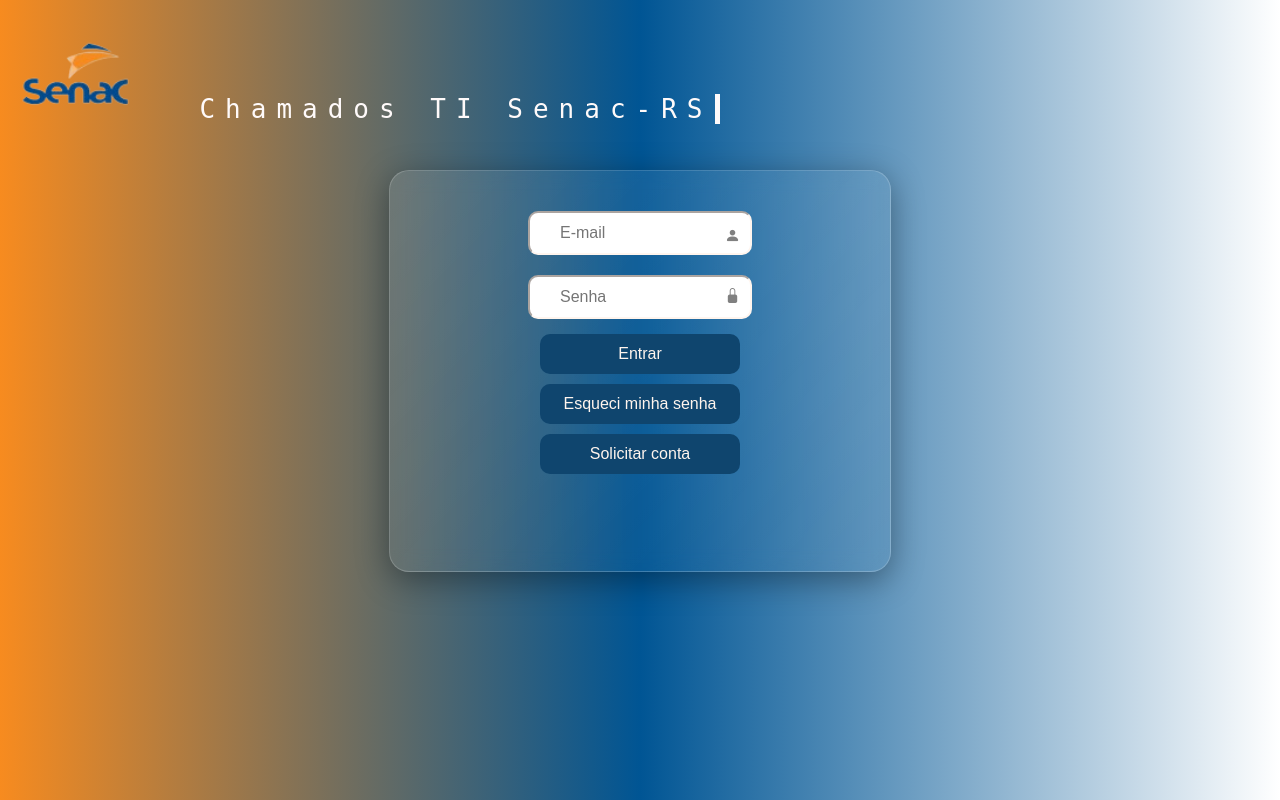
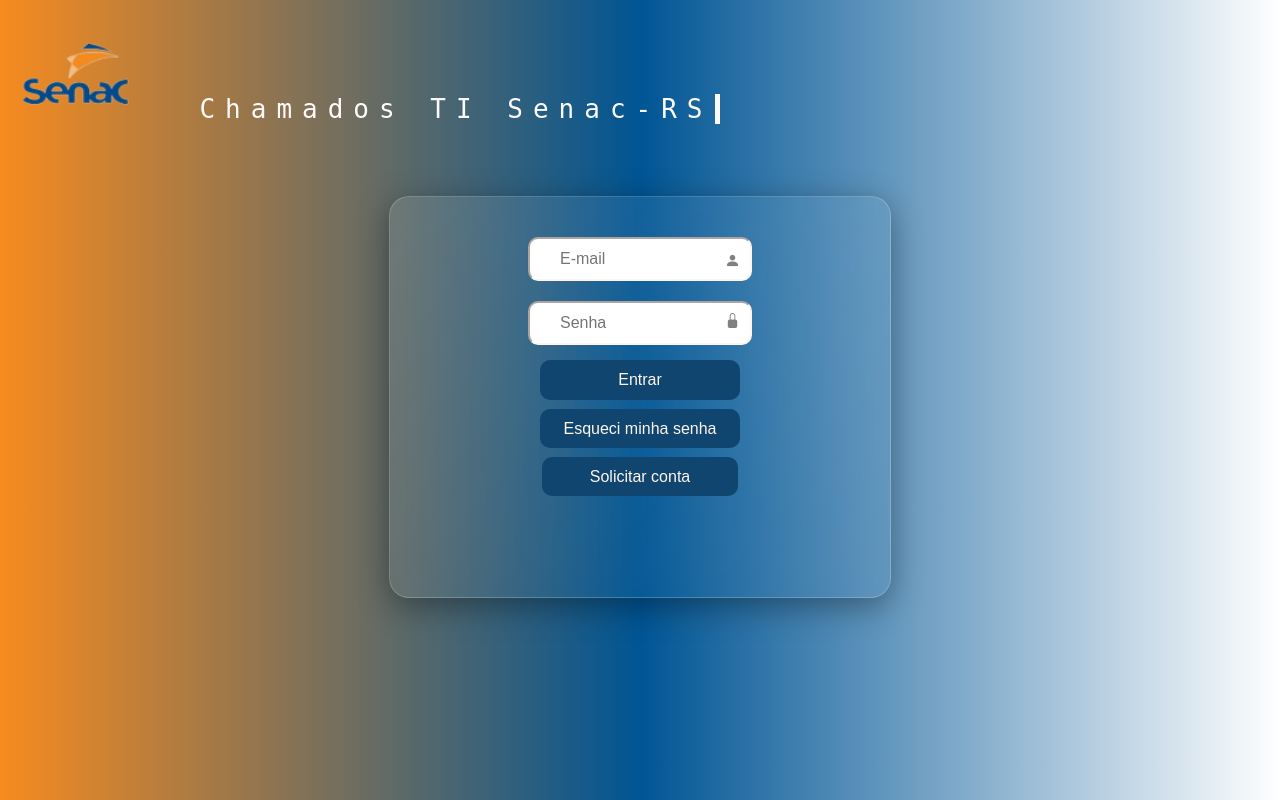
Before and after one commit to Raul-Rotilli/chamadosti_senac, a Flask app: page / in a window 1280 px wide. Run offline with Flask 3, Linux system fonts and the light colour scheme.

Commit message:
Add files via upload
um aviso dois botões do login.html foram modificados para serem um href onde poderão fazer a função mais corretamente

```diff
--- a/templates/login.html
+++ b/templates/login.html
@@ -1,32 +1,39 @@
 <!DOCTYPE html>
 <html lang="en">
-
     <head>
     <meta charset="UTF-8">
     <meta http-equiv="X-UA-Compatible" content="IE=edge">
     <link rel="stylesheet" href="{{ url_for('static', filename='style.css') }}">
     <link rel="stylesheet" href="https://cdn.jsdelivr.net/npm/bootstrap-icons@1.11.3/font/bootstrap-icons.min.css">
+    <link rel="shortcut icon" href="{{url_for('static', filename='favicon.ico')}}"/>
     <title>Login</title>
     <style>
-        body {
+        body{
 
-            background: rgb(247, 139, 31);
-            background: linear-gradient(90deg, rgba(247, 139, 31, 1) 0%, rgba(0, 85, 148, 1) 50%, rgba(255, 255, 255, 1) 100%);
+            background: rgb(247,139,31);
+            background: linear-gradient(90deg, rgba(247,139,31,1) 0%, rgba(0,85,148,1) 50%, rgba(255,255,255,1) 100%);
+        }
+        a{
+            margin-top: 10px;
+            border-radius: 5px;
+            padding: 10px 20px;
+            font-size: 16px;
+            font-family: sans-serif;
+            text-decoration: none
         }
     </style>
     </head>
-
     <body>
         <img class="logosenac" src="{{url_for('static', filename='logosenac.png')}}">
         <div class="caixatexto">
             <p class="text">Chamados TI Senac-RS</p>
         </div>
-    <div class="container glass" style="margin-top: 0%;">
+        <div class="container glass" style="margin-top: 2%;">
             <div class="divlogin">
 
                 <form method="POST" action="/validalogin{{id}}">
                     <div class="user">
-                    <input class="inputlogin" type="text" name="email" placeholder="E-mail" required>
+                        <input class="inputlogin" type="email" name="email" placeholder="E-mail" required>
                         <i class="bi bi-person-fill"></i>
                     </div>
 
@@ -36,17 +43,17 @@
                     </div>
 
                     <button type="submit" class="botaologin">Entrar </button>
-                <div>
-                    <button type="submit" class="botaologin">Esqueci minha senha</button>
+                </form>
+
+                <div style="margin: 15px">
+                    <a style="padding: 10px 22.5px" href="/" class="botaologin">Esqueci minha senha</a>
                 </div>
-                <div>
-                    <button type="submit" class="botaologin">Solicitar conta</button>
+                <div style="padding: 15px ">
+                    <a style="padding: 10px 47px" href="/" class="botaologin">Solicitar conta</a>
                 </div>
-            </form>
 
             </div>
         </div>
         <script src="static/login.js"></script>
     </body>
-
 </html>
--- a/templates/setores.html
+++ b/templates/setores.html
@@ -8,7 +8,7 @@
 {% block conteudo%}
 <h2 style="text-align: center; font-size: 25px; font-family: Segoe UI;">Setores</h2>
 
-<table style="margin-left: 500px; width: 50%;">
+<table style="margin:0 26%; width: 50%;">
     <thead>
         <tr>
             <th>Nome</th>
--- a/templates/tecnicos.html
+++ b/templates/tecnicos.html
@@ -27,11 +27,11 @@
         <tr>
             <td>{{ tecnico[1] }}</td>
             <td>{{ tecnico[2] }}</td>
+            <td>{{ tecnico[4] }}</td>
             <td>{{ tecnico[5] }}</td>
             <td>{{ tecnico[6] }}</td>
             <td>{{ tecnico[7] }}</td>
             <td>{{ tecnico[8] }}</td>
-            <td>{{ tecnico[9] }}</td>
             <td>
                 <button class="excluir" onclick="confirmar( {{tecnico[0]}})">Excluir</button>
                 <a href="/editartecnico/{{ tecnico[0]}}" class="editar">Editar</a>
--- a/templates/template.html
+++ b/templates/template.html
@@ -9,6 +9,7 @@
     <meta name="viewport" content="width=device-width, initial-scale=1.0">
 
     <link rel="stylesheet" href="{{url_for('static', filename='style.css')}}">
+    <link rel="shortcut icon" href="{{url_for('static', filename='favicon.ico')}}"/>
     <!--bootstrap-->
    <!--bootstrap-->
 
```
Also changed, not shown: templates/usuarios.html (+10 -8 lines). Lines whose indentation alone changed are shown as unchanged.
